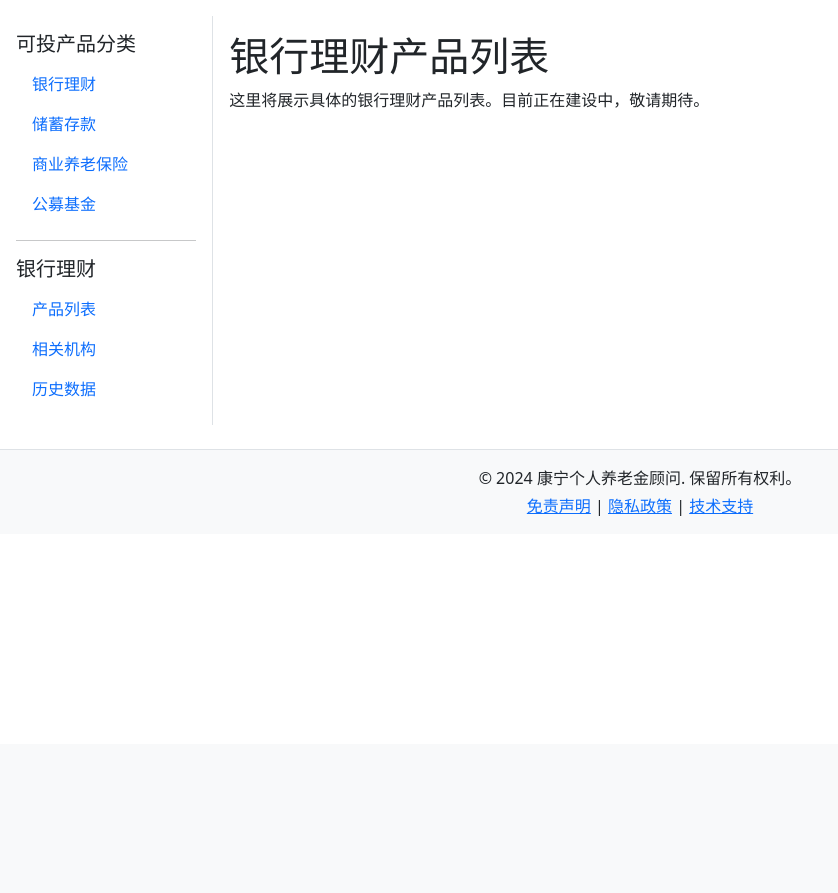
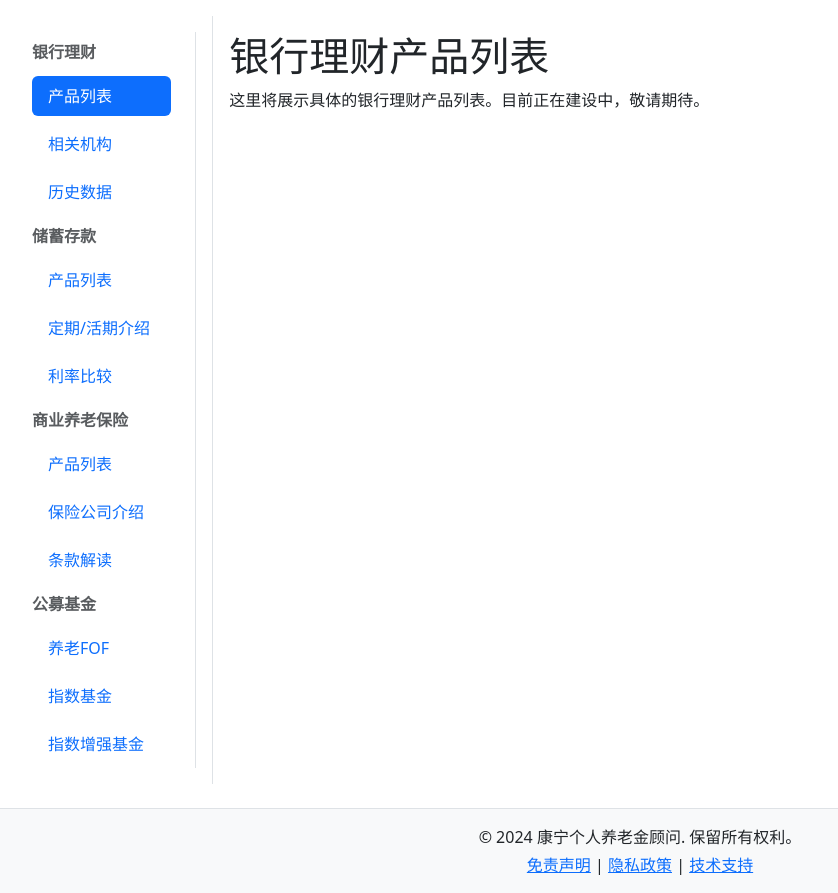
Before and after one commit to euyuil/codename-q-private-pension, a Flask app: page /products/bank/list in a window 1280 px wide. Shown: the part 56-949 px from the top of the page, without its empty margins (0-838 px from the left). Before the commit the page ends 572 px from the top, so only its background shows below. Run offline with Flask 3, Linux system fonts and the light colour scheme.

Commit message:
Update navigations

```diff
--- a/app/templates/macros/sidebar_macros.html
+++ /dev/null
@@ -1,10 +0,0 @@
-{% macro render_sidebar(title, links) %}
-  <h5>{{ title }}</h5>
-  <ul class="nav flex-column">
-    {% for link in links %}
-      <li class="nav-item">
-        <a class="nav-link {% if request.endpoint == link.endpoint or request.endpoint.startswith(link.endpoint + '_') %}active{% endif %}" href="{{ url_for(link.endpoint) }}">{{ link.name }}</a>
-      </li>
-    {% endfor %}
-  </ul>
-{% endmacro %}
--- a/app/templates/products_layout.html
+++ b/app/templates/products_layout.html
@@ -1,41 +1,41 @@
 {% extends "sidebar_layout.html" %}
-{% import "macros/sidebar_macros.html" as sidebar_macros %}
 
 {% block sidebar_content %}
-  <!-- 一级导航：可投产品 -->
-  {{ sidebar_macros.render_sidebar('可投产品分类', [
-    {'name': '银行理财', 'endpoint': 'main.products_bank'},
-    {'name': '储蓄存款', 'endpoint': 'main.products_deposits'},
-    {'name': '商业养老保险', 'endpoint': 'main.products_insurance'},
-    {'name': '公募基金', 'endpoint': 'main.products_funds'}
-  ]) }}
+  <nav id="navbar-example3" class="h-100 flex-column align-items-stretch pe-4 border-end">
+    <nav class="nav nav-pills flex-column">
 
-  <hr>
+      <!-- 银行理财 -->
+      <a class="nav-link disabled"><strong>银行理财</strong></a>
+      <nav class="nav nav-pills flex-column">
+        <a class="nav-link ms-3 my-1 {% if request.endpoint == 'main.products_bank_list' or request.endpoint.startswith('main.products_bank_list_') %}active{% endif %}" href="{{ url_for('main.products_bank_list') }}">产品列表</a>
+        <a class="nav-link ms-3 my-1 {% if request.endpoint == 'main.products_bank_orgs' or request.endpoint.startswith('main.products_bank_orgs_') %}active{% endif %}" href="{{ url_for('main.products_bank_orgs') }}">相关机构</a>
+        <a class="nav-link ms-3 my-1 {% if request.endpoint == 'main.products_bank_history' or request.endpoint.startswith('main.products_bank_history_') %}active{% endif %}" href="{{ url_for('main.products_bank_history') }}">历史数据</a>
+      </nav>
 
-  <!-- 动态显示二级和三级导航 -->
-  {% if request.endpoint.startswith('main.products_bank') %}
-    {{ sidebar_macros.render_sidebar('银行理财', [
-      {'name': '产品列表', 'endpoint': 'main.products_bank_list'},
-      {'name': '相关机构', 'endpoint': 'main.products_bank_orgs'},
-      {'name': '历史数据', 'endpoint': 'main.products_bank_history'}
-    ]) }}
-  {% elif request.endpoint.startswith('main.products_deposits') %}
-    {{ sidebar_macros.render_sidebar('储蓄存款', [
-      {'name': '产品列表', 'endpoint': 'main.products_deposits_list'},
-      {'name': '定期/活期介绍', 'endpoint': 'main.products_deposits_types'},
-      {'name': '利率比较', 'endpoint': 'main.products_deposits_rates'}
-    ]) }}
-  {% elif request.endpoint.startswith('main.products_insurance') %}
-    {{ sidebar_macros.render_sidebar('商业养老保险', [
-      {'name': '产品列表', 'endpoint': 'main.products_insurance_list'},
-      {'name': '保险公司介绍', 'endpoint': 'main.products_insurance_companies'},
-      {'name': '条款解读', 'endpoint': 'main.products_insurance_terms'}
-    ]) }}
-  {% elif request.endpoint.startswith('main.products_funds') %}
-    {{ sidebar_macros.render_sidebar('公募基金', [
-      {'name': '养老FOF', 'endpoint': 'main.products_funds_fof'},
-      {'name': '指数基金', 'endpoint': 'main.products_funds_indexfunds'},
-      {'name': '增强指数基金', 'endpoint': 'main.products_funds_enhanced'}
-    ]) }}
-  {% endif %}
+      <!-- 储蓄存款 -->
+      <a class="nav-link disabled"><strong>储蓄存款</strong></a>
+      <nav class="nav nav-pills flex-column">
+        <a class="nav-link ms-3 my-1 {% if request.endpoint == 'main.products_deposits_list' or request.endpoint.startswith('main.products_deposits_list_') %}active{% endif %}" href="{{ url_for('main.products_deposits_list') }}">产品列表</a>
+        <a class="nav-link ms-3 my-1 {% if request.endpoint == 'main.products_deposits_types' or request.endpoint.startswith('main.products_deposits_types_') %}active{% endif %}" href="{{ url_for('main.products_deposits_types') }}">定期/活期介绍</a>
+        <a class="nav-link ms-3 my-1 {% if request.endpoint == 'main.products_deposits_rates' or request.endpoint.startswith('main.products_deposits_rates_') %}active{% endif %}" href="{{ url_for('main.products_deposits_rates') }}">利率比较</a>
+      </nav>
+
+      <!-- 商业养老保险 -->
+      <a class="nav-link disabled"><strong>商业养老保险</strong></a>
+      <nav class="nav nav-pills flex-column">
+        <a class="nav-link ms-3 my-1 {% if request.endpoint == 'main.products_insurance_list' or request.endpoint.startswith('main.products_insurance_list_') %}active{% endif %}" href="{{ url_for('main.products_insurance_list') }}">产品列表</a>
+        <a class="nav-link ms-3 my-1 {% if request.endpoint == 'main.products_insurance_companies' or request.endpoint.startswith('main.products_insurance_companies_') %}active{% endif %}" href="{{ url_for('main.products_insurance_companies') }}">保险公司介绍</a>
+        <a class="nav-link ms-3 my-1 {% if request.endpoint == 'main.products_insurance_terms' or request.endpoint.startswith('main.products_insurance_terms_') %}active{% endif %}" href="{{ url_for('main.products_insurance_terms') }}">条款解读</a>
+      </nav>
+
+      <!-- 公募基金 -->
+      <a class="nav-link disabled"><strong>公募基金</strong></a>
+      <nav class="nav nav-pills flex-column">
+        <a class="nav-link ms-3 my-1 {% if request.endpoint == 'main.products_funds_fof' or request.endpoint.startswith('main.products_funds_fof_') %}active{% endif %}" href="{{ url_for('main.products_funds_fof') }}">养老FOF</a>
+        <a class="nav-link ms-3 my-1 {% if request.endpoint == 'main.products_funds_indexfunds' or request.endpoint.startswith('main.products_funds_indexfunds_') %}active{% endif %}" href="{{ url_for('main.products_funds_indexfunds') }}">指数基金</a>
+        <a class="nav-link ms-3 my-1 {% if request.endpoint == 'main.products_funds_enhanced' or request.endpoint.startswith('main.products_funds_enhanced_') %}active{% endif %}" href="{{ url_for('main.products_funds_enhanced') }}">指数增强基金</a>
+      </nav>
+
+    </nav>
+  </nav>
 {% endblock %}
```
Also changed, not shown: app/templates/products/bank/index.html (deleted, +0 -8 lines), app/templates/products/deposits/index.html (deleted, +0 -8 lines), app/templates/products/funds/index.html (deleted, +0 -8 lines), app/templates/products/insurance/index.html (deleted, +0 -8 lines).
